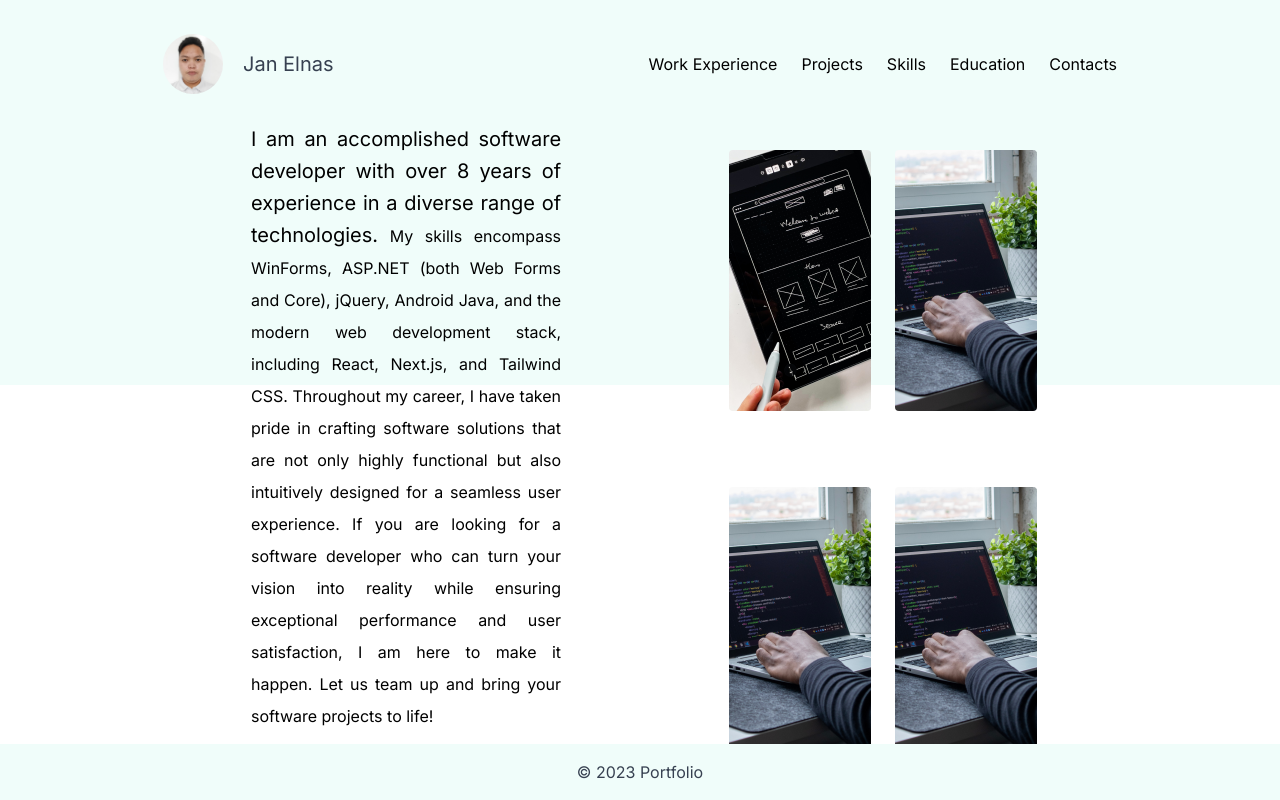
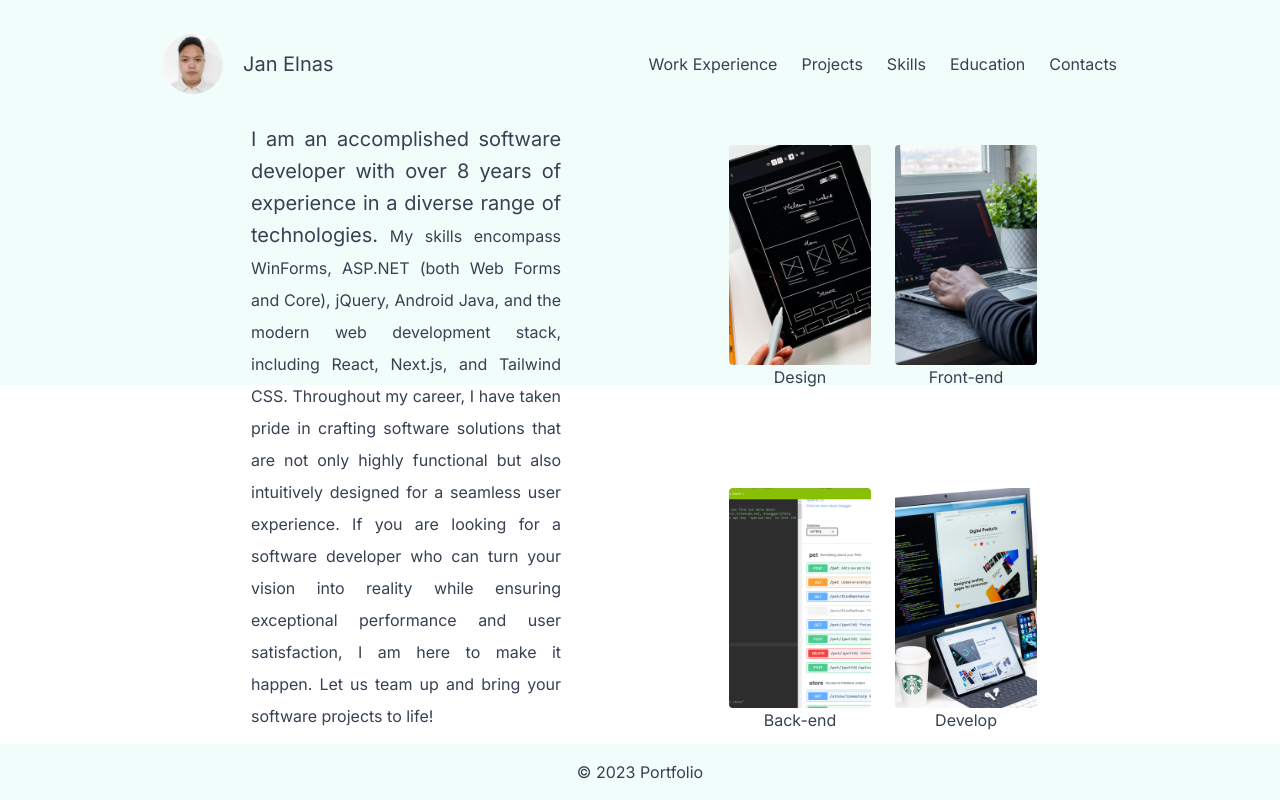
Before and after one commit to jbElmax/nextjs-portfolio, a Next.js app: page / in a window 1280 px wide. Built offline with nearby package versions, Linux system fonts and the light colour scheme.

Commit message:
change images, adjust sizes on larger screens

```diff
--- a/app/components/footer/footer.component.tsx
+++ b/app/components/footer/footer.component.tsx
@@ -2,7 +2,7 @@
 const Footer = ()=>{
     return(
         <footer className="fixed bottom-0 w-full bg-teal-50 text-gray-700 py-4 items-center">
-            <div className="mx-auto text-center ">
+            <div className="mx-auto text-center justify-center tex-gray-700">
             {/* Footer content goes here */}
             &copy; 2023 Portfolio
             </div>
--- /dev/null
+++ b/app/components/image-card/image-card.component.tsx
@@ -0,0 +1,20 @@
+import Image, { StaticImageData } from "next/image";
+import { FunctionComponent } from "react";
+
+interface ImageProp{
+    imgSrc:StaticImageData,
+    label:string,
+    altLabel:string
+}
+
+const ImageCard:React.FC<ImageProp>=({imgSrc,label,altLabel})=>
+{
+    return(
+        <div className="flex flex-col">
+            <Image src={imgSrc} alt={altLabel} className=' w-[278px] h-[220px] object-cover rounded'/>
+            <label className="text-gray-700 text-center">{label}</label>
+        </div>
+    )
+}
+
+export default ImageCard;
--- a/app/components/navigation/navigation.component.tsx
+++ b/app/components/navigation/navigation.component.tsx
@@ -10,11 +10,11 @@ const Navigation = ()=>{
                 <h1 className="text-gray-700 text-xl">Jan Elnas</h1>
             </div>
             <div className="flex lg:flex-row flex-col lg:gap-x-6 gap-y-2 place-items-center mt-[10px] lg:mt-0">
-                <Link href="/work-experience">Work Experience</Link>
-                <Link href="">Projects</Link>
-                <Link href="">Skills</Link>
-                <Link href="">Education</Link>
-                <Link href="">Contacts</Link>
+                <Link href="/work-experience" className="hover:underline hover:text-black text-gray-700">Work Experience</Link>
+                <Link href="" className="hover:underline hover:text-black text-gray-700">Projects</Link>
+                <Link href="" className="hover:underline hover:text-black text-gray-700">Skills</Link>
+                <Link href="" className="hover:underline hover:text-black text-gray-700">Education</Link>
+                <Link href="" className="hover:underline hover:text-black text-gray-700">Contacts</Link>
             </div>
         </div>
     )
--- a/app/globals.css
+++ b/app/globals.css
@@ -31,3 +31,6 @@ button{
   color: black;
 
 }
+*{
+  box-sizing: border-box;
+}
--- a/app/page.tsx
+++ b/app/page.tsx
@@ -4,13 +4,14 @@ import DesignImg from '../public/design.png';
 import FrontendImg from '../public/frontend.png';
 import BackEndImg from '../public/backend.png';
 import DevelopImg from '../public/develop.png';
+import ImageCard from './components/image-card/image-card.component';
 
 export default function Home() {
   return (
-    <div className='flex lg:flex-row flex-col lg:justify-between mt-[30px]'>
+    <div className='flex lg:flex-row flex-col lg:justify-between mt-[30px] pb-[60px] lg:pb-[10px]'>
 
-        <div className='w-[350px] lg:w-[560px] xl:w-[600px] px-2 items-center flex flex-col lg:mr-[10px] mx-auto lg:mx-8 xl:mx-20'>
-          <p className='leading-loose text-justify'>
+        <div className='w-[350px] lg:w-[600px] xl:w-[600px] px-2 items-center flex flex-col mx-auto lg:mx-4 xl:mx-20'>
+          <p className='leading-loose text-justify text-gray-700'>
             <span className='text-xl'>I am an accomplished software developer with over 8 years of experience in a diverse range of technologies.</span> My skills encompass WinForms, ASP.NET (both Web Forms and Core), jQuery, Android Java, and the modern web development stack, including React, Next.js, and Tailwind CSS.
 
             Throughout my career, I have taken pride in crafting software solutions that are not only highly functional but also intuitively designed for a seamless user experience.
@@ -19,20 +20,20 @@ export default function Home() {
 
             Let us team up and bring your software projects to life!
           </p>
-          <button className='rounded border border-gray-700 px-2 py-2 mt-[15px]'>{"Let's Talk"}</button>
+          <button className='rounded border border-gray-700 px-2 py-2 mt-[15px] hover:bg-teal-100'>{"Let's Talk"}</button>
         </div>
-        <div className='grid grid-cols-1 lg:grid-cols-2  gap-4 lg:gap-6 lg:mb-[15px] mt-[20px] lg:mt-0 mx-auto lg:mx-8 xl:mx-20 items-center'>
+        <div className='grid grid-cols-1 lg:grid-cols-2 gap-4 lg:gap-6 lg:pb-[20px] mt-[20px] lg:-mt-4 mx-auto lg:mx-4 xl:mx-20 items-center'>
 
-            <Image src={DesignImg} alt='design image' className=' w-[278px] h-[261px] object-cover rounded'/>
+            <ImageCard imgSrc={DesignImg} altLabel='design image' label='Design'/>
 
 
-            <Image src={FrontendImg} alt='frontend image' className=' w-[278px] h-[261px] object-cover rounded'/>
+            <ImageCard imgSrc={FrontendImg} altLabel='frontend image' label='Front-end'/>
 
 
-            <Image src={FrontendImg} alt='backend image' className=' w-[278px] h-[261px] object-cover rounded'/>
+            <ImageCard imgSrc={BackEndImg} altLabel='backend image' label='Back-end'/>
 
 
-            <Image src={FrontendImg} alt='frontend image' className=' w-[278px] h-[261px] object-cover rounded'/>
+            <ImageCard imgSrc={DevelopImg} altLabel='frontend image' label='Develop'/>
 
         </div>
 
```
Also changed, not shown: public/backend.png, public/develop.png.
